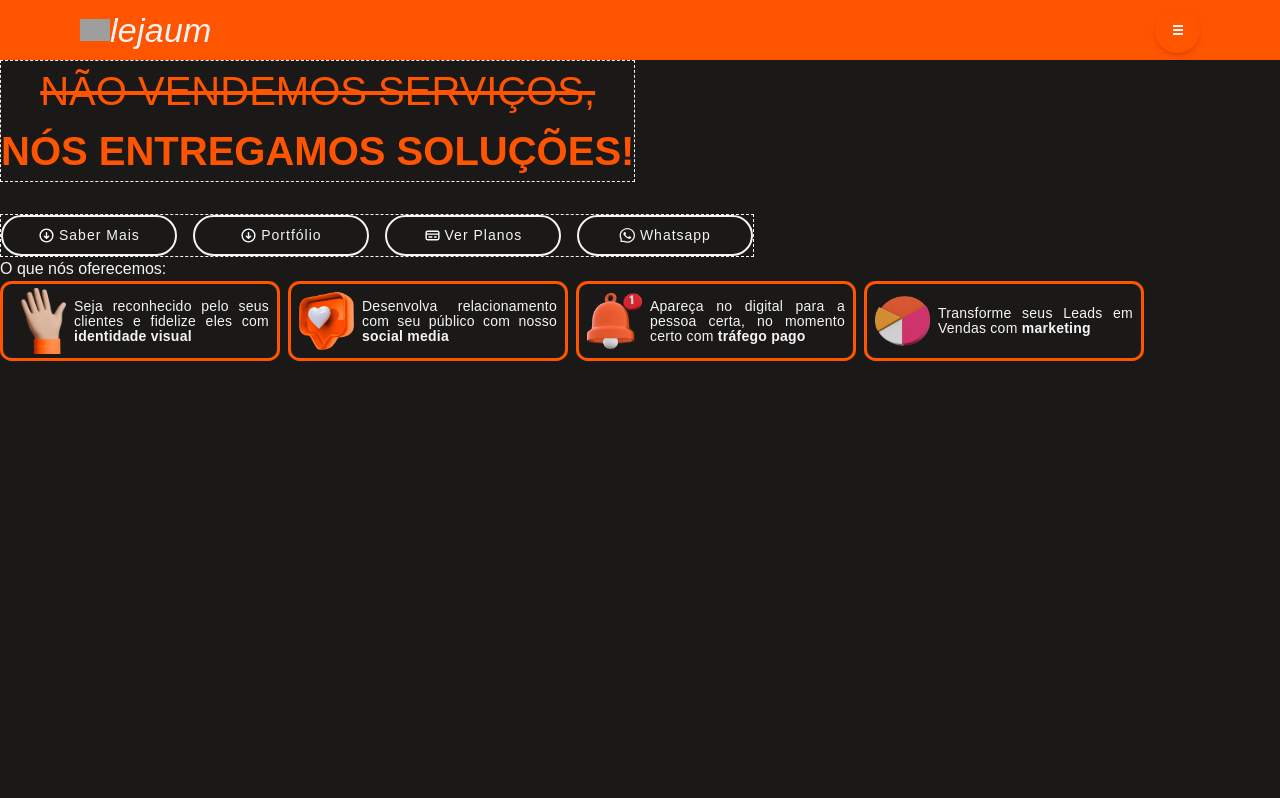
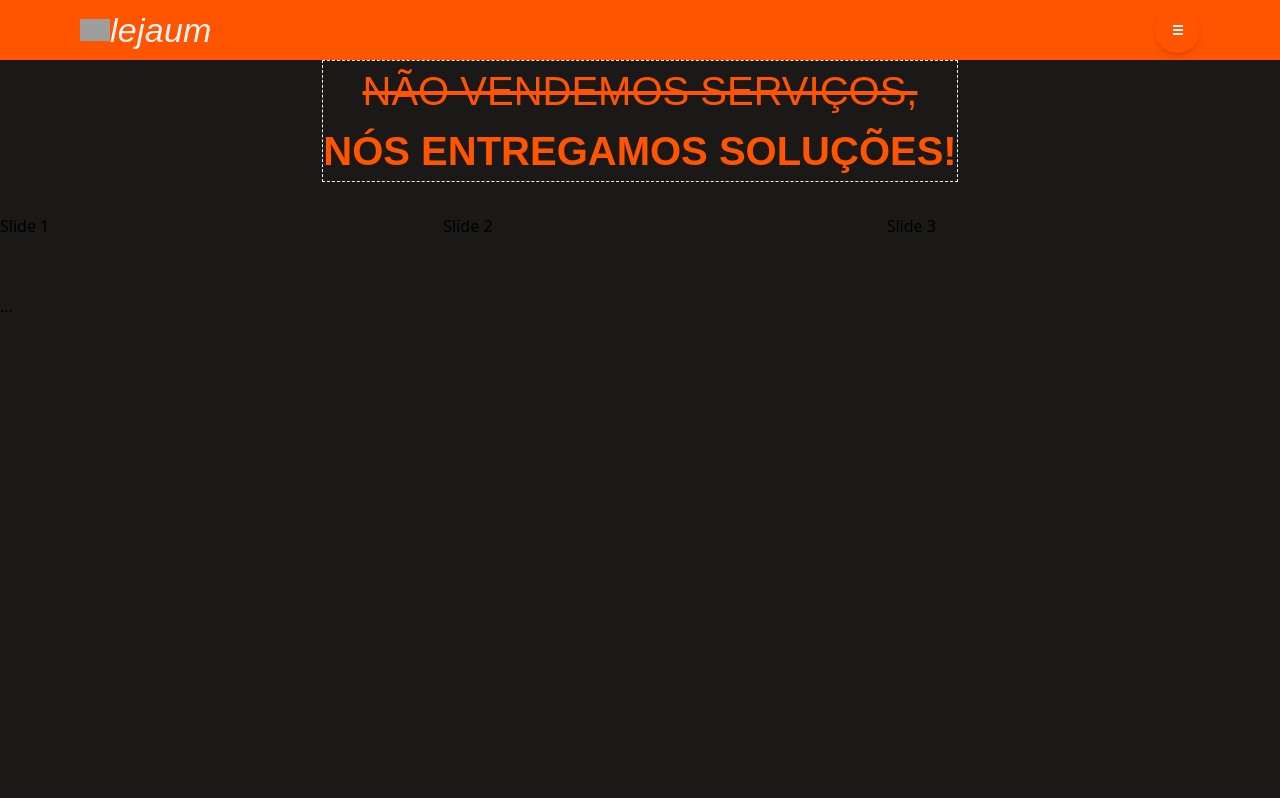
Before and after one commit to BrunoAlm/lejaum.inc-react, a Next.js app in the folder lejaum.me/: page / in a window 1280 px wide. Shown: the top 798 px of the page. Built offline with nearby package versions, Linux system fonts and the light colour scheme; grey boxes are pictures that could not be loaded; a web font is replaced by a local one.

Commit message:
teste swiper slider

```diff
--- a/lejaum.me/src/components/MeuHeader.tsx
+++ b/lejaum.me/src/components/MeuHeader.tsx
@@ -12,7 +12,9 @@ export default function MeuHeader() {
     const isTablet = useCheckTabletScreen();
     return (
         <>
-            <div className={`h-[80px] min-w-full m-0 px-12 sm:px-20 sm:h-[60px] bg-laranjaum flex items-center justify-between`}>
+            {
+                /* w-[calc(100vw-20px)] 100vw - largura da barra lateral */}
+            <div className={`h-[80px] w-full m-0 px-12 sm:px-20 sm:h-[60px] bg-laranjaum flex items-center justify-between`}>
                 <a href='http://localhost:3000/' target={'_self'} className='flex cursor-pointer items-center'>
                     {/* <img src="/assets/lejaum/logo-w.svg" alt="logo-lejaum" /> */}
                     <Image
--- /dev/null
+++ b/lejaum.me/src/components/MeuSwiper.tsx
@@ -0,0 +1,27 @@
+// Import Swiper React components
+import { Swiper, SwiperSlide } from 'swiper/react';
+
+// Import Swiper styles
+import 'swiper/css';
+import Boxes from './page1/boxes';
+
+export default function MeuSwiper() {
+    return (
+        <Swiper
+            spaceBetween={50}
+            slidesPerView={3}
+            onSlideChange={() => console.log('slide change')}
+            onSwiper={(swiper: any) => console.log(swiper)}
+        >
+            <SwiperSlide>Slide 1</SwiperSlide>
+            <SwiperSlide>Slide 2</SwiperSlide>
+            <SwiperSlide>Slide 3</SwiperSlide>
+            <SwiperSlide><Boxes
+                text="Transforme seus Leads em Vendas com"
+                text_negrito=" marketing"
+                iconPath="/assets/lejaum/grafico_icon.webp"
+            /></SwiperSlide>
+            ...
+        </Swiper>
+    );
+};
--- /dev/null
+++ b/lejaum.me/src/components/swiper.js
@@ -0,0 +1,31 @@
+// import Swiper JS
+import Swiper from 'swiper';
+// import Swiper styles
+import 'swiper/css';
+
+const swiper = new Swiper('.swiper', {
+    // Optional parameters
+    direction: 'horizontal',
+    loop: true,
+    autoplay: {
+        delay: 2000,
+    },
+
+    slidesPerView: 2,
+
+    // If we need pagination
+    pagination: {
+        el: '.swiper-pagination',
+    },
+
+    // Navigation arrows
+    navigation: {
+        nextEl: '.swiper-button-next',
+        prevEl: '.swiper-button-prev',
+    },
+
+    // And if we need scrollbar
+    scrollbar: {
+        el: '.swiper-scrollbar',
+    },
+});
--- a/lejaum.me/src/pages/index.tsx
+++ b/lejaum.me/src/pages/index.tsx
@@ -1,16 +1,16 @@
 import React, { useState } from 'react';
-import MeuHead from '../components/head-html';
-import MeuHeader from '../components/MeuHeader';
-import Page1 from './singlepage/page1';
-import Page2 from './singlepage/page2';
+import HeadHTML from '../components/head-html';
+import HeaderSection from '../components/MeuHeader';
+import HomeSection from './singlepage/page1';
+import Section2 from './singlepage/page2';
 
 export default function Home() {
   return (
     <>
-      <MeuHead />
-      <MeuHeader />
-      <Page1 />
-      <Page2 />
+      <HeadHTML />
+      <HeaderSection />
+      <HomeSection />
+      <Section2 />
     </>
   )
 }
--- a/lejaum.me/src/pages/singlepage/page1.tsx
+++ b/lejaum.me/src/pages/singlepage/page1.tsx
@@ -1,45 +1,56 @@
 import Image from "next/image";
 import Boxes from "../../components/page1/boxes";
+import "../../components/swiper.js"
 import CustomButton from "../../components/button"
 import CustomIconButton from "../../components/icon_button"
+import MeuSwiper from "../../components/MeuSwiper";
 
 export default function Page1() {
     return (
         <>
-            <div className="h-[calc(100vh-80px)] sm:h-[calc(100vh-60px)] bg-pretao">
-                <div className="flex flex-col justify-center items-start">
+            <div className="h-[calc(100vh-80px)] w-full sm:h-[calc(100vh-60px)] bg-pretao">
+                <div className="flex flex-col justify-center items-center">
                     <div className="w-fit mb-8 border border-branquin border-dashed">
                         <p className="text-home text-laranjaum text-center uppercase line-through font-georama">Não vendemos Serviços,</p>
                         <p className="text-home font-black text-laranjaum text-center uppercase font-georama">nós entregamos soluções!</p>
                     </div>
-                    <div className=" border border-branquin border-dashed flex flex-wrap justify-center items-center content-center gap-4">
+                    {/* <div className=" border border-branquin border-dashed flex flex-wrap justify-center items-center content-center gap-4">
                         <CustomIconButton imageUrl="/assets/icons/arrow-down.svg" text="Saber Mais" />
                         <CustomIconButton imageUrl="/assets/icons/arrow-down.svg" text="Portfólio" />
                         <CustomIconButton imageUrl="/assets/icons/credit-card.svg" text="Ver Planos" />
                         <CustomIconButton imageUrl="/assets/icons/whatsapp.svg" text="Whatsapp" />
+                    </div> */}
                 </div>
-                </div>
-
+                    <MeuSwiper/>
                 {/* só no desktop */}
-                <div className="hidden sm:block">
+                {/* <div className="swiper">
                     <p className="text-branquin font-georama ">O que nós oferecemos:</p>
-                    <div className="flex gap-2">
+                    <div className="swiper-wrapper">
+                        <div className="swiper-slide">
                             <Boxes
                                 text="Seja reconhecido pelo seus clientes e fidelize eles com"
                                 text_negrito=" identidade visual"
                                 iconPath="/assets/lejaum/mao_icon.webp"
+
                             />
+
+                        </div>
+                        <div className="swiper-slide">
                             <Boxes
                                 text="Desenvolva relacionamento com seu público com nosso"
                                 text_negrito=" social media"
                                 iconPath="/assets/lejaum/like_insta_icon.webp"
                             />
+                        </div>
+                        <div className="swiper-slide">
                             <Boxes
                                 text="Apareça no digital para a pessoa certa, no momento certo com"
                                 text_negrito=" tráfego pago"
                                 iconPath="/assets/lejaum/sino_icon.webp"
 
                             />
+                        </div>
+                        <div className="swiper-slide">
                             <Boxes
                                 text="Transforme seus Leads em Vendas com"
                                 text_negrito=" marketing"
@@ -47,6 +58,12 @@ export default function Page1() {
                             />
                         </div>
 
+                    </div> */}
+                    {/* <!-- If we need navigation buttons --> */}
+                    {/* <div className="swiper-button-prev">prev</div>
+                    <div className="swiper-button-next">next</div> */}
+                    {/* <!-- If we need scrollbar --> */}
+                    {/* <div className="swiper-scrollbar"></div> */}
                     {/* BONECAO ASTRONAUTA */}
                     {/* <div className="hover:animate-viraDeLadin absolute right-[5%]">
                         <div className="animate-quica ">
@@ -66,7 +83,7 @@ export default function Page1() {
                             />
                         </div>
                     </div> */}
-                </div>
+                {/* </div> */}
             </div>
         </>
     )
--- a/lejaum.me/src/pages/singlepage/page2.tsx
+++ b/lejaum.me/src/pages/singlepage/page2.tsx
@@ -1,7 +1,7 @@
 export default function Page2() {
     return (
         <>
-            <div className="h-screen min-w-full bg-pretao border border-branquin border-dashed"></div>
+            <div className="h-screen w-full bg-pretao border border-branquin border-dashed"></div>
         </>
     )
 }
--- a/lejaum.me/src/styles/globals.css
+++ b/lejaum.me/src/styles/globals.css
@@ -3,6 +3,6 @@
 @tailwind utilities;
 
 html, body {
-    width: 100vw;
+    width: 100%;
     height: 100vh;
 }
--- a/lejaum.me/tsconfig.json
+++ b/lejaum.me/tsconfig.json
@@ -15,6 +15,6 @@
     "jsx": "preserve",
     "incremental": true
   },
-  "include": ["next-env.d.ts", "**/*.ts", "**/*.tsx", "src/_document.tsx"],
+  "include": ["next-env.d.ts", "**/*.ts", "**/*.tsx", "src/_document.tsx", "src/components/swiper.js"],
   "exclude": ["node_modules"]
 }
--- /dev/null
+++ b/package.json
@@ -0,0 +1,5 @@
+{
+  "dependencies": {
+    "swiper": "^8.4.5"
+  }
+}
```
Also changed, not shown: 1 other file (tests, documents, lock files or other folders). Lines whose indentation alone changed are shown as unchanged.
